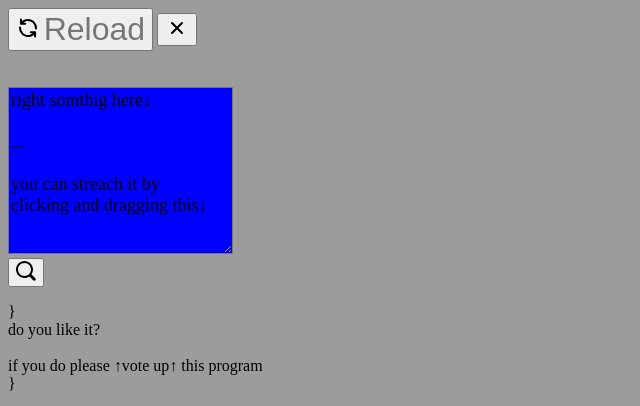
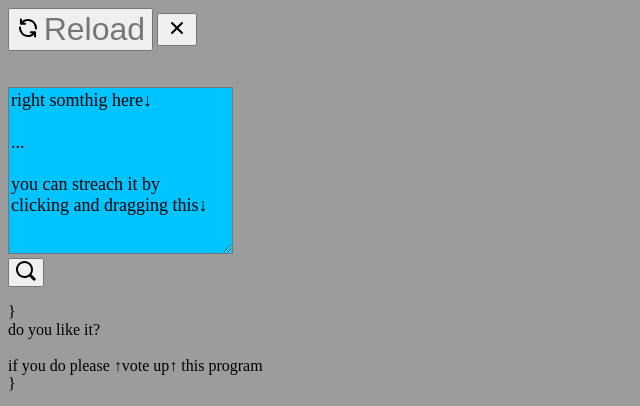
Before and after one commit to superdude-pjb/superdude-pjb.github.io, a plain HTML site: page index.html in a window 1280 px wide. Shown: the top 406 px of the page, without its empty margins (0-640 px from the left). Drawn offline with Linux system fonts and the light colour scheme.

Commit message:
Update index.html

```diff
--- a/index.html
+++ b/index.html
@@ -12,7 +12,7 @@
             }
 
             .ace_text-input {
-                background: blue;
+                background: rgba(0, 196, 255);
                 font-size: 18px;
                 font-family: "Bradley Hand ITC";
             }
```
